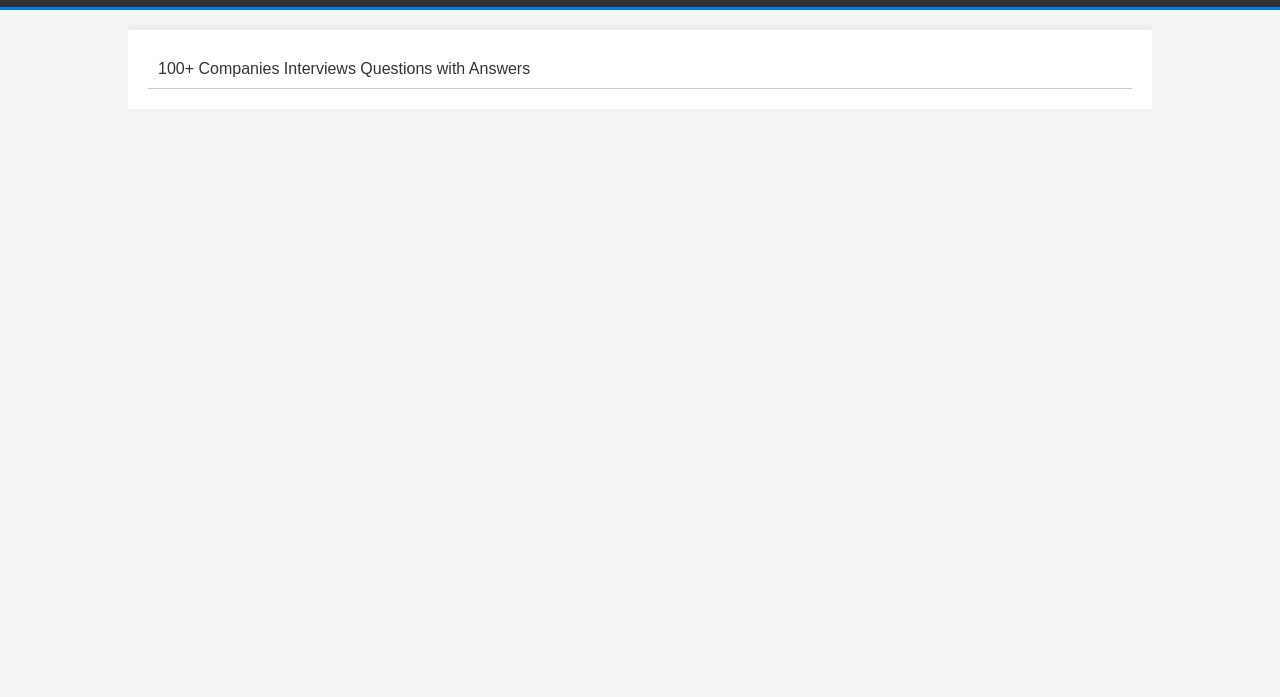
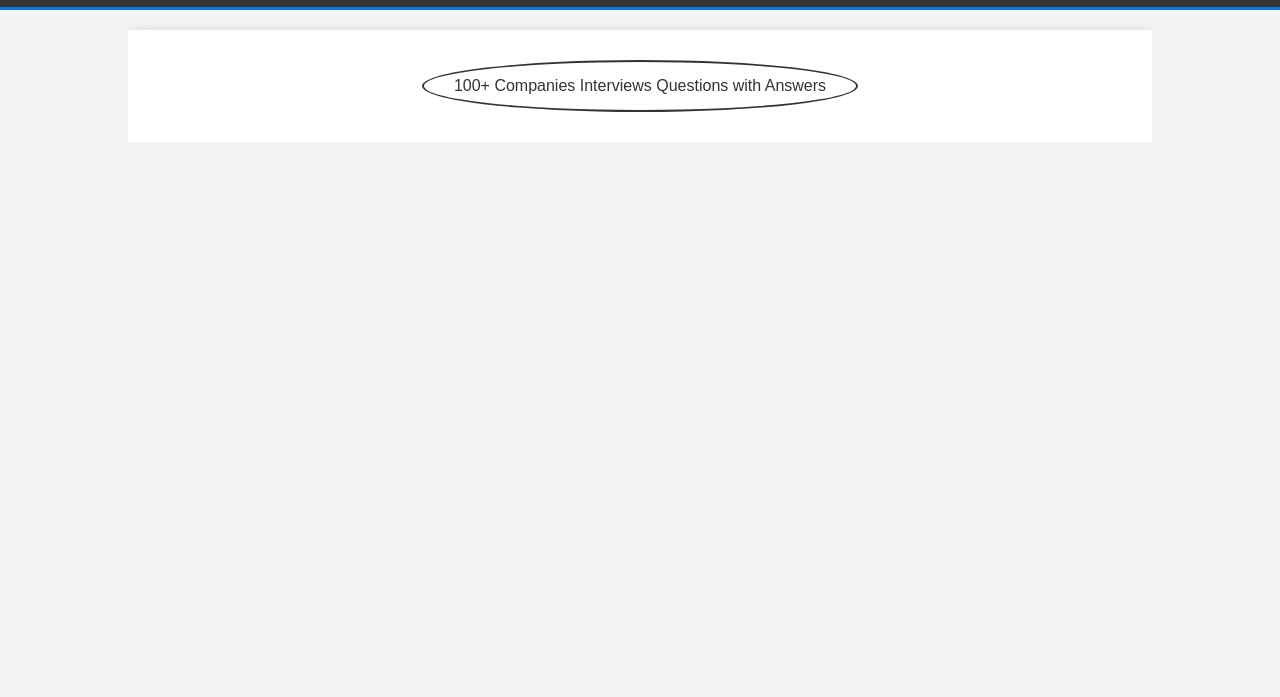
Before and after one commit to fayaf2/SJF-Placement, a plain HTML site: page index.html in a window 1280 px wide. Shown: the part 103-800 px from the top of the page. Drawn offline with Linux system fonts and the light colour scheme.

Commit message:
Update index.html
Signed-off-by: Fayaz PM <103599826+fayaf2@users.noreply.github.com>

```diff
--- a/index.html
+++ b/index.html
@@ -3,7 +3,7 @@
 <head>
     <meta charset="UTF-8">
     <meta name="viewport" content="width=device-width, initial-scale=1.0">
-    <title> SJF Placement support</title>
+    <title>SJF Placement Support</title>
     <style>
         body {
             font-family: Arial, sans-serif;
@@ -39,16 +39,21 @@
             background: #fff;
             margin-top: 20px;
             box-shadow: 0 0 10px rgba(0, 0, 0, 0.1);
+            text-align: center; /* Center the buttons */
         }
         .files a {
-            display: block;
-            padding: 10px;
-            border-bottom: 1px #ccc solid;
+            display: inline-block; /* Inline-block to allow margin and padding */
+            padding: 15px 30px; /* Adjust padding for button size */
+            margin: 10px; /* Margin for spacing */
+            border: 2px solid #333;
+            border-radius: 50%; /* Make it round */
             text-decoration: none;
             color: #333;
+            transition: background 0.3s, color 0.3s;
         }
         .files a:hover {
-            background: #f4f4f4;
+            background: #333;
+            color: #fff;
         }
     </style>
 </head>
@@ -68,8 +73,7 @@
 
     <script>
         const files = [
-            { name: "100+ Companies Interviews Questions with Answers", link: "https://drive.google.com/drive/mobile/folders/1SkCOcAS0Kqvuz-MJkkjbFr1GSue6Ms6m" },
-
+            { name: "100+ Companies Interviews Questions with Answers", link: "https://drive.google.com/drive/mobile/folders/1SkCOcAS0Kqvuz-MJkkjbFr1GSue6Ms6m" }
             // Add more files as needed
         ];
 
```
